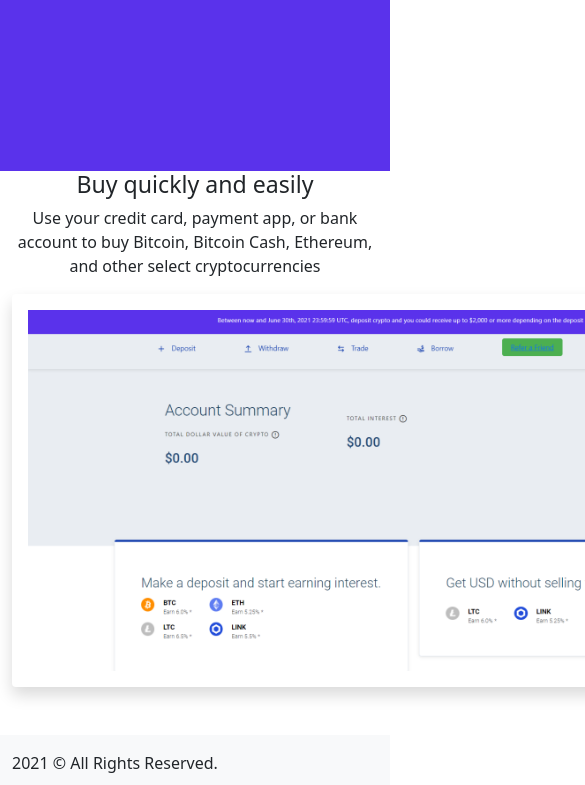
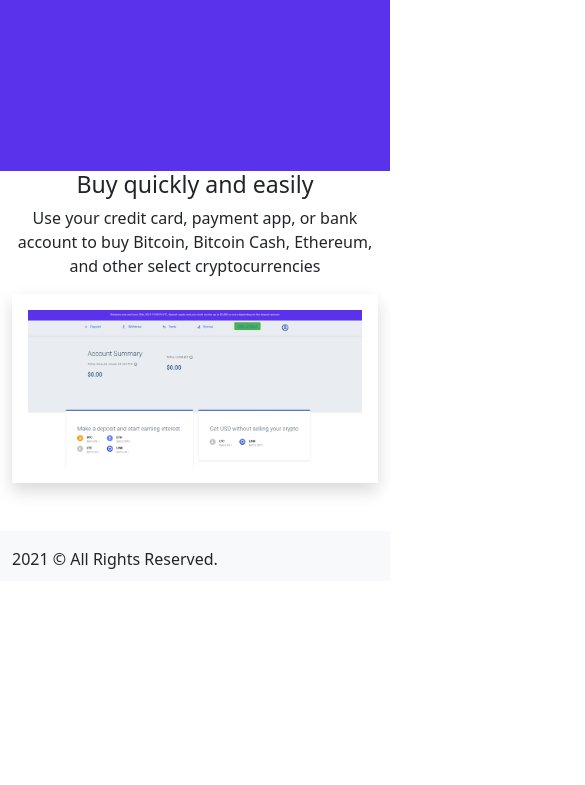
Before and after one commit to iamlimo/new-crypto, a plain HTML site: page index.html in a window 390 px wide. Shown: the part 1521-2306 px from the top of the page, 585 px wide, since content can reach past the window. After the commit the page ends 2102 px from the top, so only its background shows below. Drawn offline with nearby package versions, Linux system fonts and the light colour scheme.

Commit message:
fixed mobile

```diff
--- a/index.html
+++ b/index.html
@@ -84,7 +84,7 @@
             <div class="col-md-8 text-center">
                 <h3>Buy quickly and easily </h3>
                 <p>Use your credit card, payment app, or bank account to buy Bitcoin, Bitcoin Cash, Ethereum, and other select cryptocurrencies                </p>
-                <img class="mx-auto d-block shadow p-3 mb-5 bg-body rounded" src="/assets/web-view.png" width="800px" alt="">
+                <img class="mx-auto d-block shadow p-3 mb-5 bg-body img-dashboard" src="/assets/web-view.png" width="800px" alt="">
             </div>
             <div class="col-md-2"></div>
         </div>
--- a/style.css
+++ b/style.css
@@ -32,3 +32,9 @@ html {
     background-color: #00144A;
     height: 50px;
 }
+
+@media only screen and (max-width: 600px) {
+    .img-dashboard{
+        width: 100%;
+    }
+  }
```
